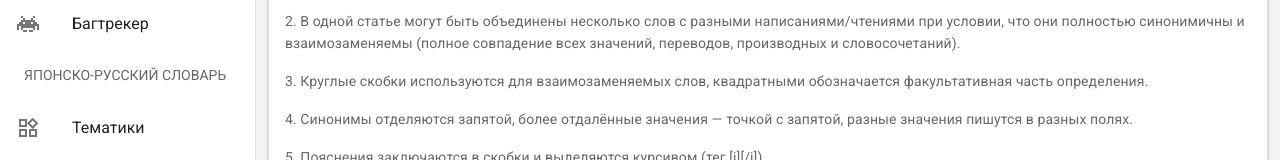
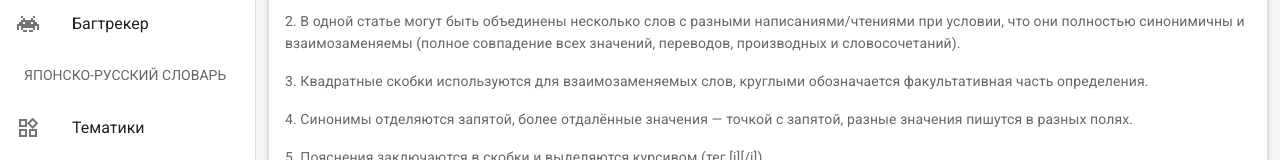
Before and after one commit to nyars-jiten/nyars, a Vue app: page /r/edit in a window 1280 px wide. Shown: the part 169-329 px from the top of the page. Built offline with nearby package versions, Linux system fonts and the light colour scheme; no server answers.

Commit message:
fix readme

```diff
--- a/src/views/About/EditsReadme.vue
+++ b/src/views/About/EditsReadme.vue
@@ -10,7 +10,7 @@
             <v-card-text>
               <p>1. Главное — правильный перевод. Оформление вторично.</p>
               <p>2. В одной статье могут быть объединены несколько слов с разными написаниями/чтениями при условии, что они полностью синонимичны и взаимозаменяемы (полное совпадение всех значений, переводов, производных и словосочетаний).</p>
-              <p>3. Круглые скобки используются для взаимозаменяемых слов, квадратными обозначается факультативная часть определения.</p>
+              <p>3. Квадратные скобки используются для взаимозаменяемых слов, круглыми обозначается факультативная часть определения.</p>
               <p>4. Синонимы отделяются запятой, более отдалённые значения — точкой с запятой, разные значения пишутся в разных полях.</p>
               <p>5. Пояснения заключаются в скобки и выделяются курсивом (тег [i][/i]).</p>
               <p>6. Общепринятые сокращения выделяются тегом [p][/p].</p>
```
